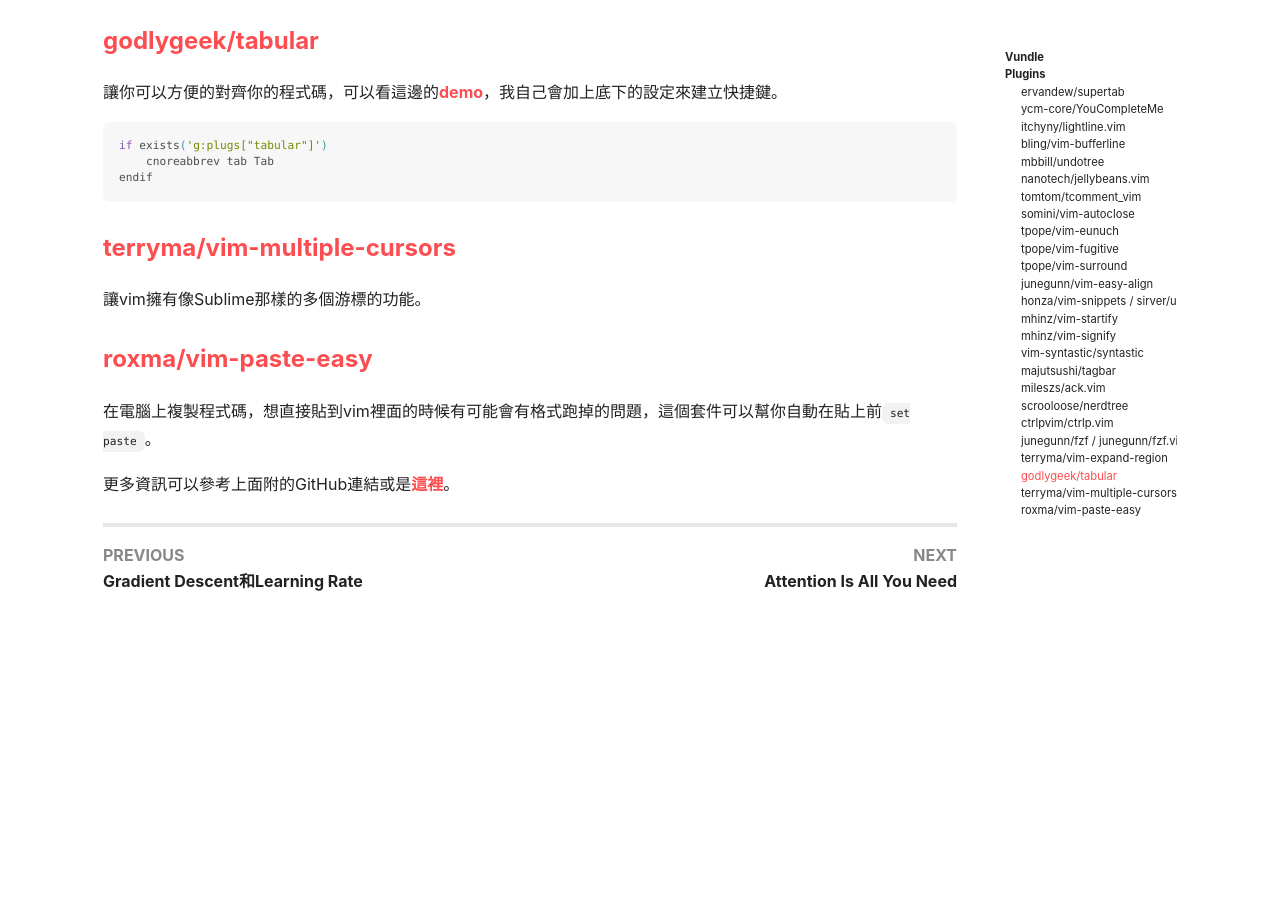
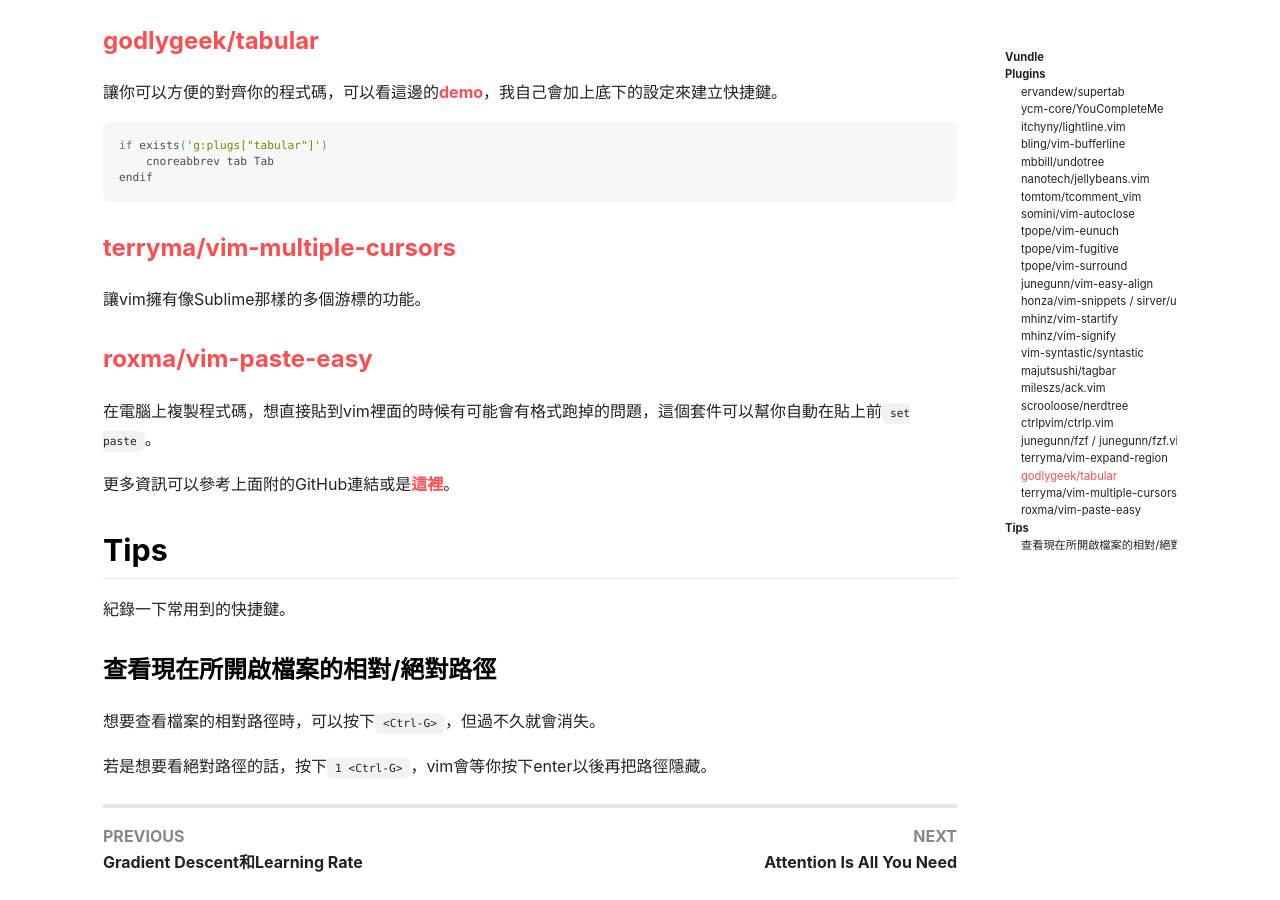
Before and after one commit to wjohn1483/wjohn1483.github.io, a Jekyll site: the page built from _posts/2020-03-09-vim-plugins/2020-03-09-vim-plugins.md, in a window 1280 px wide and 900 px high, scrolled down 4205 px. Built offline with Jekyll 4.4.1, drawn with Linux system fonts in a browser that asks for light colours; nearby versions of some CDN libraries; before the commit the page ends 4823 px from its top, so only the background shows below that.

Commit message:
Add show path tip

```diff
--- a/_posts/2020-03-09-vim-plugins/2020-03-09-vim-plugins.md
+++ b/_posts/2020-03-09-vim-plugins/2020-03-09-vim-plugins.md
@@ -181,3 +181,14 @@ endif
 在電腦上複製程式碼，想直接貼到vim裡面的時候有可能會有格式跑掉的問題，這個套件可以幫你自動在貼上前`set paste`。
 
 更多資訊可以參考上面附的GitHub連結或是[這裡](https://vimawesome.com/plugin/vim-paste-easy)。
+
+
+## Tips
+
+紀錄一下常用到的快捷鍵。
+
+### 查看現在所開啟檔案的相對/絕對路徑
+
+想要查看檔案的相對路徑時，可以按下`<Ctrl-G>`，但過不久就會消失。
+
+若是想要看絕對路徑的話，按下`1 <Ctrl-G>`，vim會等你按下enter以後再把路徑隱藏。
```
